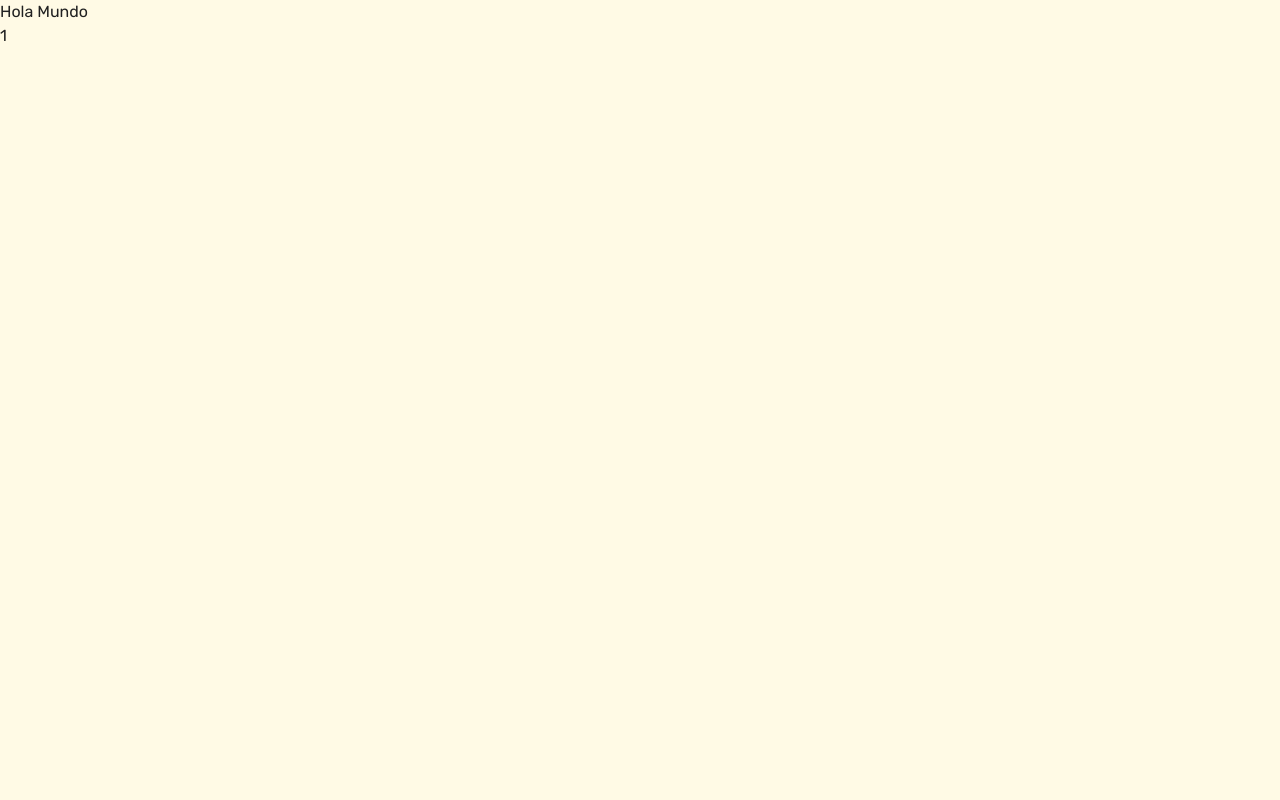
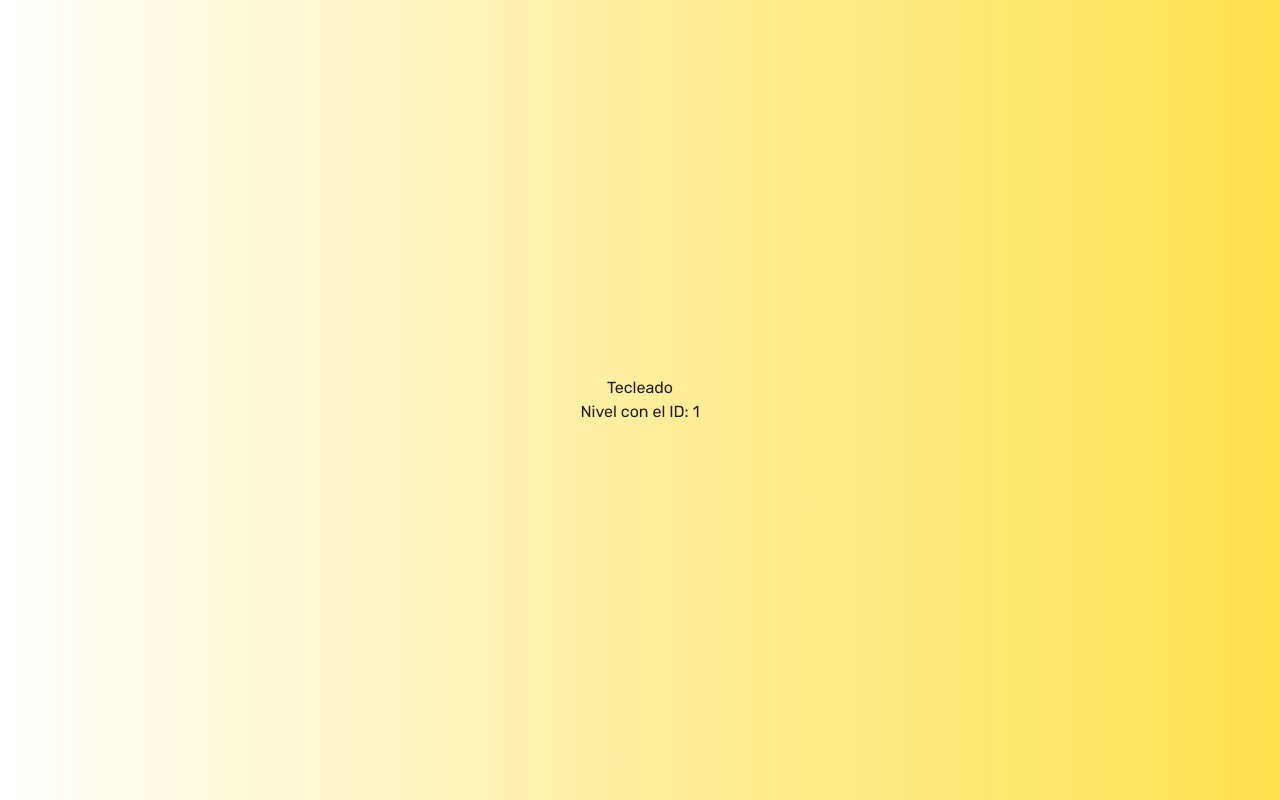
Before and after one commit to HeNew4/Pardalis-Front, a Next.js app: page /adventure/world/1/typing in a window 1280 px wide. Built offline with nearby package versions, Linux system fonts and the light colour scheme.

Commit message:
Estructura la tecleado

```diff
--- a/app/adventure/world/[id]/typing/page.jsx
+++ b/app/adventure/world/[id]/typing/page.jsx
@@ -1,8 +1,8 @@
 const Page = ({ params }) => {
   return (
-  <div>
-    <h1>Hola Mundo</h1>
-    <p>{params.id}</p>
+  <div className="h-svh fondo-especial text-center grid place-content-center">
+    <h1>Tecleado</h1>
+    <p>Nivel con el ID: {params.id}</p>
   </div>
   );
 }
```
